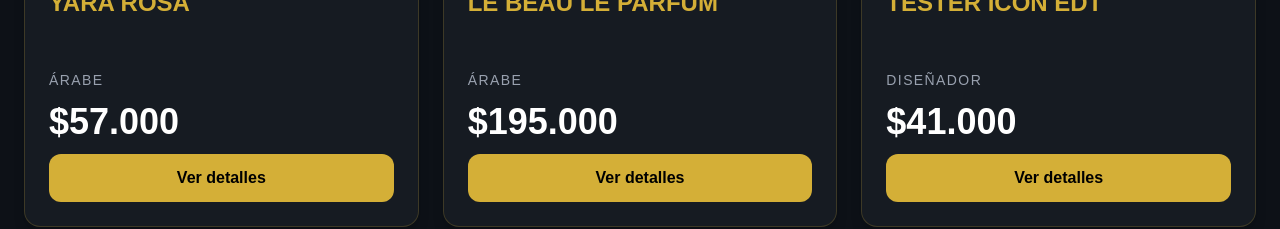
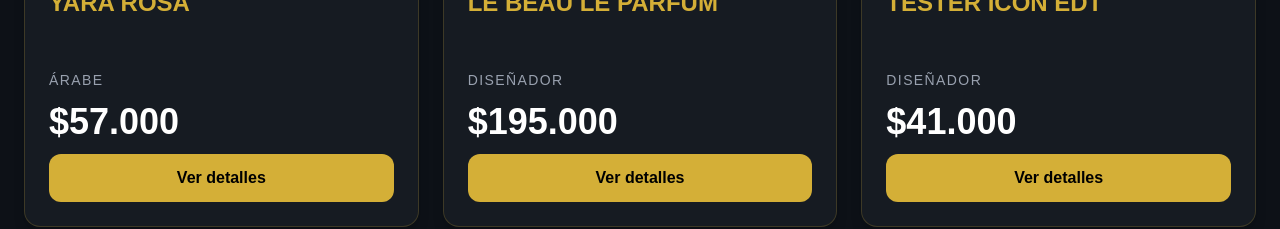
Before and after one commit to apolostylo1/apolo-stylo-web, a Next.js app: page / in a window 1280 px wide. Shown: the part 9548-9777 px from the top of the page. Built offline with nearby package versions, Linux system fonts and the light colour scheme.

Commit message:
Agregué sección de promociones

```diff
--- a/data/perfumes.ts
+++ b/data/perfumes.ts
@@ -448,13 +448,13 @@
 {
   nombre: "LE BEAU LE PARFUM",
   tipo: "Perfume",
-  categoria: "Árabe",
+  categoria: "Diseñador",
   marca: "Jean Paul Gaultier",
   descripcion: "Dulce, amaderado y tropical.",
   notas: ["Coco", "Piña", "Haba Tonka", "Madera", "Ámbar"],
   stock: true,
   precio: 195000,
-  imagen: "/perfumes/le-beau-le-parfum.jfif",
+  imagen: "/perfumes/le-beau-le-parfum.jpg",
 },
 {
   nombre: "TESTER ICON EDT",
```
Also changed, not shown: public/perfumes/le-beau-le-parfum.jpg (renamed from public/perfumes/le-beau-le-parfum.jfif).
